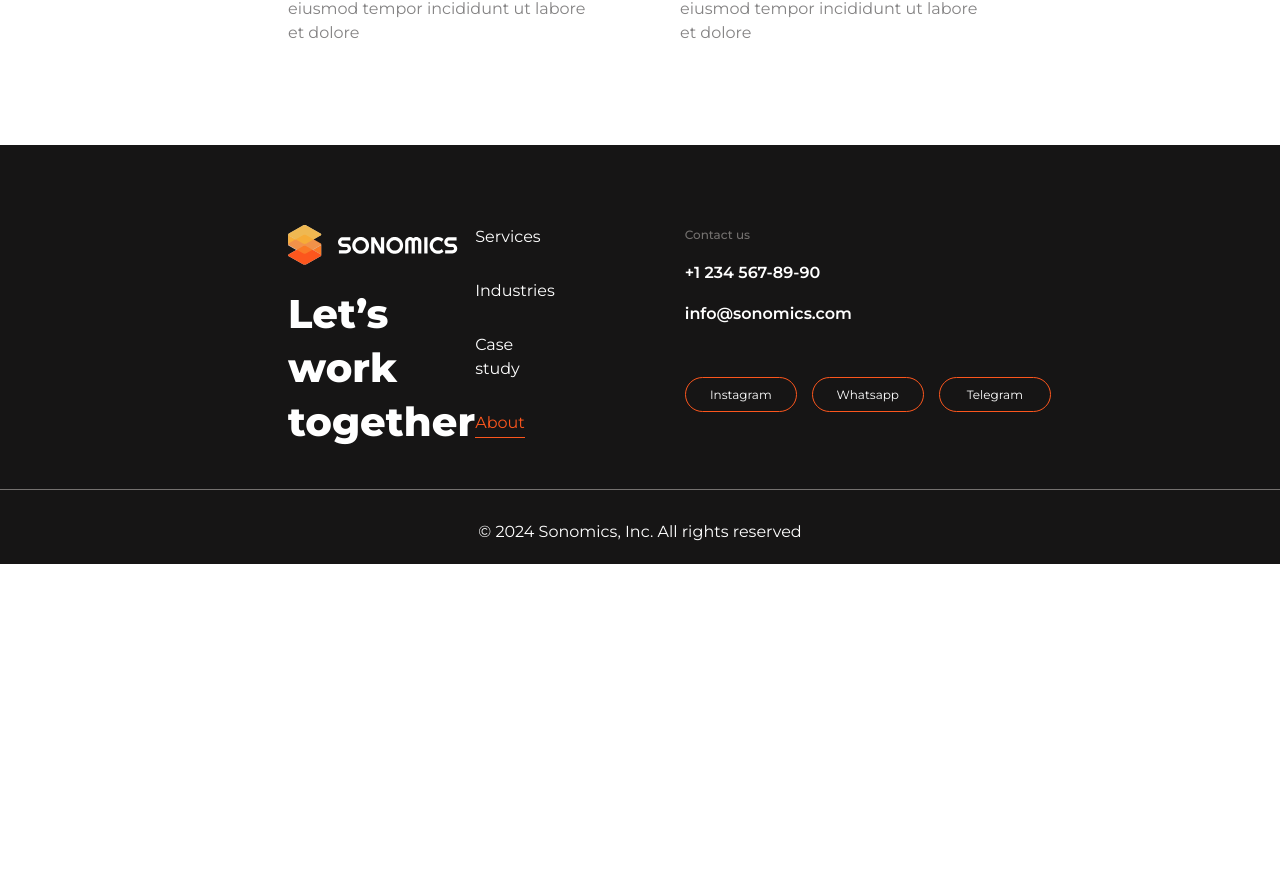
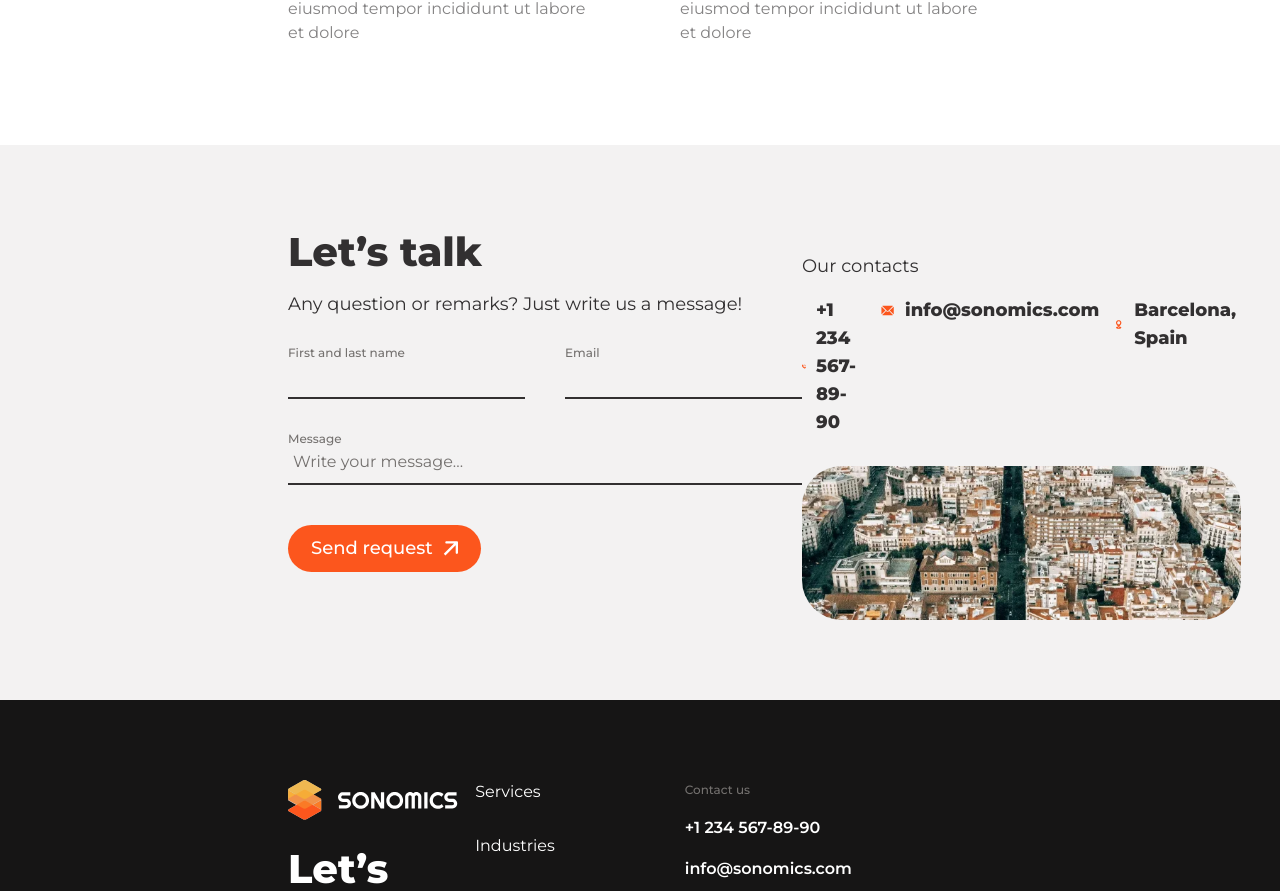
Before and after one commit to skabanets/sonomics, a React (Vite) app: page /about in a window 1280 px wide. Shown: the part 4794-5685 px from the top of the page. Before the commit the page ends 5358 px from the top, so only its background shows below. Built offline with nearby package versions, Linux system fonts and the light colour scheme.

Commit message:
Add LetsTalk section

```diff
--- a/src/pages/About.tsx
+++ b/src/pages/About.tsx
@@ -1,4 +1,11 @@
-import { AboutSonomics, OurMission, SonomicsNumbers, SuccessfulStories, Team } from "../sections";
+import {
+  AboutSonomics,
+  LetsTalk,
+  OurMission,
+  SonomicsNumbers,
+  SuccessfulStories,
+  Team,
+} from "../sections";
 
 const About = () => {
   return (
@@ -8,6 +15,7 @@ const About = () => {
       <SonomicsNumbers />
       <Team />
       <SuccessfulStories />
+      <LetsTalk />
     </>
   );
 };
--- /dev/null
+++ b/src/sections/About/LetsTalk.tsx
@@ -0,0 +1,64 @@
+import { Link } from "react-router-dom";
+
+import { ContactForm, Icon } from "../../components";
+
+import { images } from "../../assets";
+
+export const LetsTalk = () => {
+  const { commonImages } = images;
+
+  return (
+    <section className="bg-themeToggleBgColor py-[80px]">
+      <div className="container flex flex-row justify-between">
+        <div className="w-[536px]">
+          <div>
+            <h2>Let’s talk</h2>
+            <p className="big-text mt-[10px]">Any question or remarks? Just write us a message!</p>
+          </div>
+          <ContactForm />
+        </div>
+        <div className="w-[619px]">
+          <div className="mb-[30px] mt-[26px] flex flex-col gap-[15px]">
+            <p className="big-text">Our contacts</p>
+            <ul className="flex gap-[15px]">
+              <li>
+                <Link to="tel:+12345678990" className="flex items-center gap-[10px]">
+                  <Icon id="phone" className="h-[13px] w-[13px] fill-accentRedColor" />
+                  <h5>+1 234 567-89-90</h5>
+                </Link>
+              </li>
+              <li>
+                <Link to="mailto:info@sonomics.com" className="flex items-center gap-[10px]">
+                  <Icon id="email" className="h-[14px] w-[15px] fill-accentRedColor" />
+                  <h5>info@sonomics.com</h5>
+                </Link>
+              </li>
+              <li>
+                <Link
+                  to="https://www.google.com/maps?q=Barcelona,+Spain"
+                  target="_blank"
+                  rel="noopener noreferrer"
+                  className="flex items-center gap-[10px]"
+                >
+                  <Icon id="location" className="h-[15px] w-[15px] fill-accentRedColor" />
+                  <h5>Barcelona, Spain</h5>
+                </Link>
+              </li>
+            </ul>
+          </div>
+          <div className="relative w-full overflow-hidden rounded-[40px]">
+            <img
+              srcSet={`${commonImages.barcelona_1x} 1x, ${commonImages.barcelona_2x} 2x`}
+              src={commonImages.barcelona_1x}
+              alt="View of Barcelona"
+              width={619}
+              height={217}
+              loading="lazy"
+              className="object-cover"
+            />
+          </div>
+        </div>
+      </div>
+    </section>
+  );
+};
--- a/src/sections/index.ts
+++ b/src/sections/index.ts
@@ -7,3 +7,4 @@ export * from "./About/OurMission";
 export * from "./About/SonomicsNumbers";
 export * from "./About/SuccessfulStories";
 export * from "./About/Team";
+export * from "./About/LetsTalk";
```
